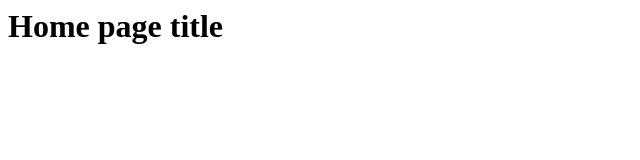
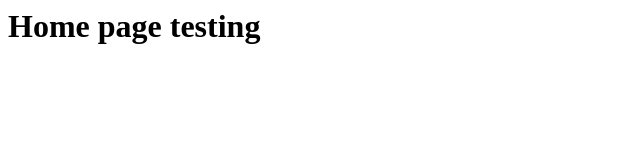
Before and after one commit to sarabridio/git-course-repo, a plain HTML site: page index.html in a window 1280 px wide. Shown: the whole page, without its empty margins (0-640 px from the left). Drawn offline with Linux system fonts and the light colour scheme.

Commit message:
modified home page title

```diff
--- a/index.html
+++ b/index.html
@@ -2,6 +2,6 @@
 <head>
 </head>
 <body>
-	<h1>Home page title</h1>
+	<h1>Home page testing</h1>
 </body>
 </html>
```
